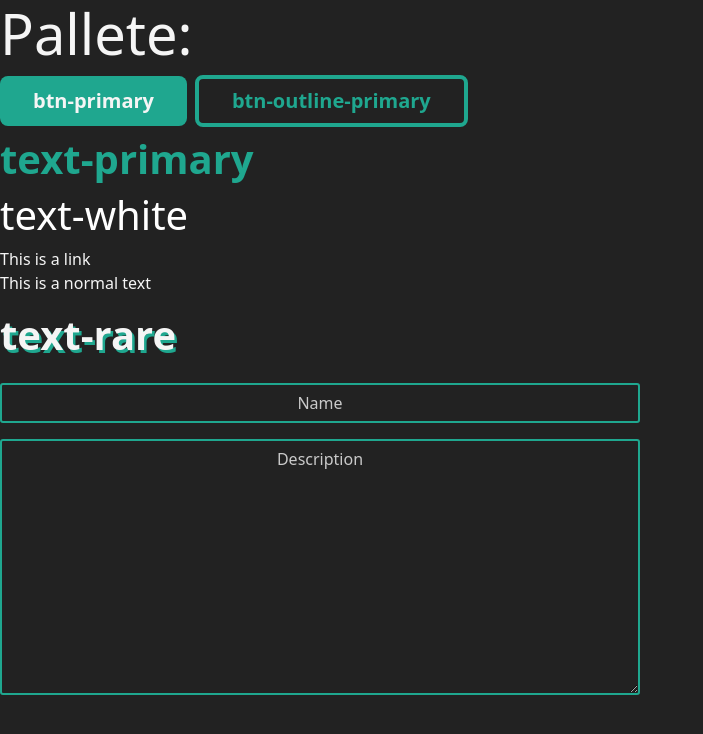
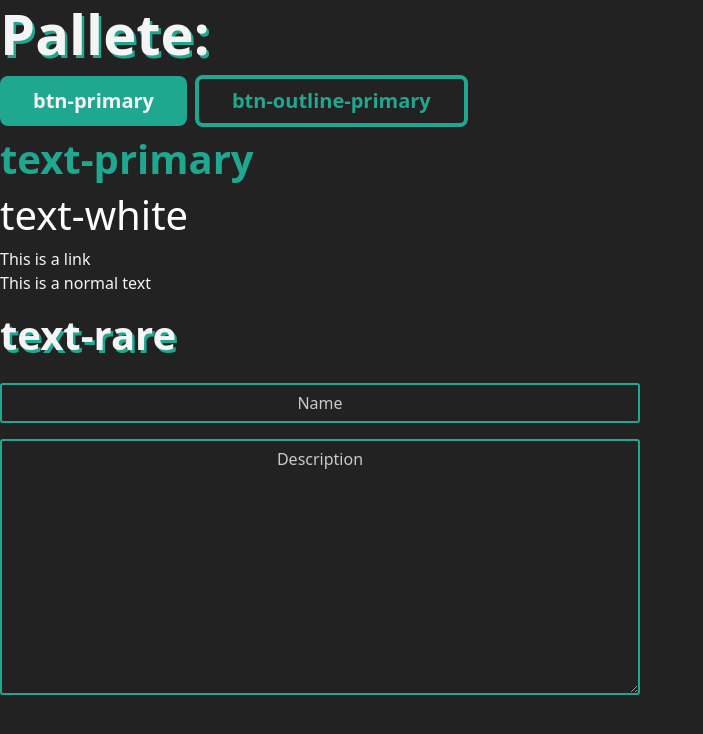
Before and after one commit to mobinbarmar/Personal-Web, an Angular app in the folder Angular/: page / in a window 1280 px wide. Shown: the top 734 px of the page, without its empty margins (0-703 px from the left). Built offline with nearby package versions, Linux system fonts and the light colour scheme; no server answers.

Commit message:
pallete bug fixed

```diff
--- a/Angular/src/app/app.component.html
+++ b/Angular/src/app/app.component.html
@@ -1,4 +1,4 @@
-<h1 class="text-different display-4">Pallete:</h1>
+<h1 class="text-rare display-4">Pallete:</h1>
 <h1 class="btn btn-primary btn-lg me-2">btn-primary</h1>
 <h1 class="btn btn-outline-primary btn-lg ">btn-outline-primary</h1>
 <h1 class="text-primary">text-primary</h1>
```
